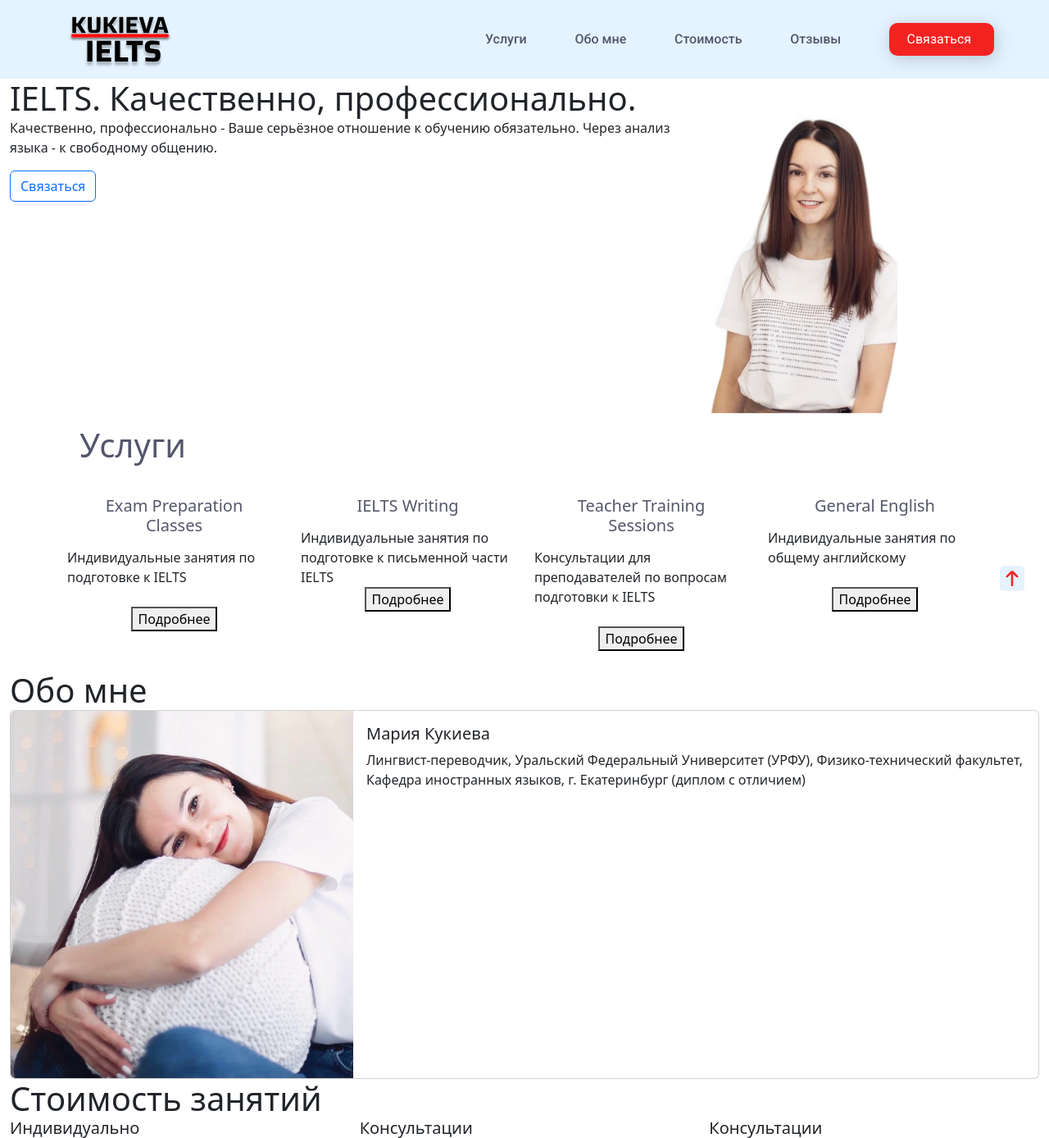
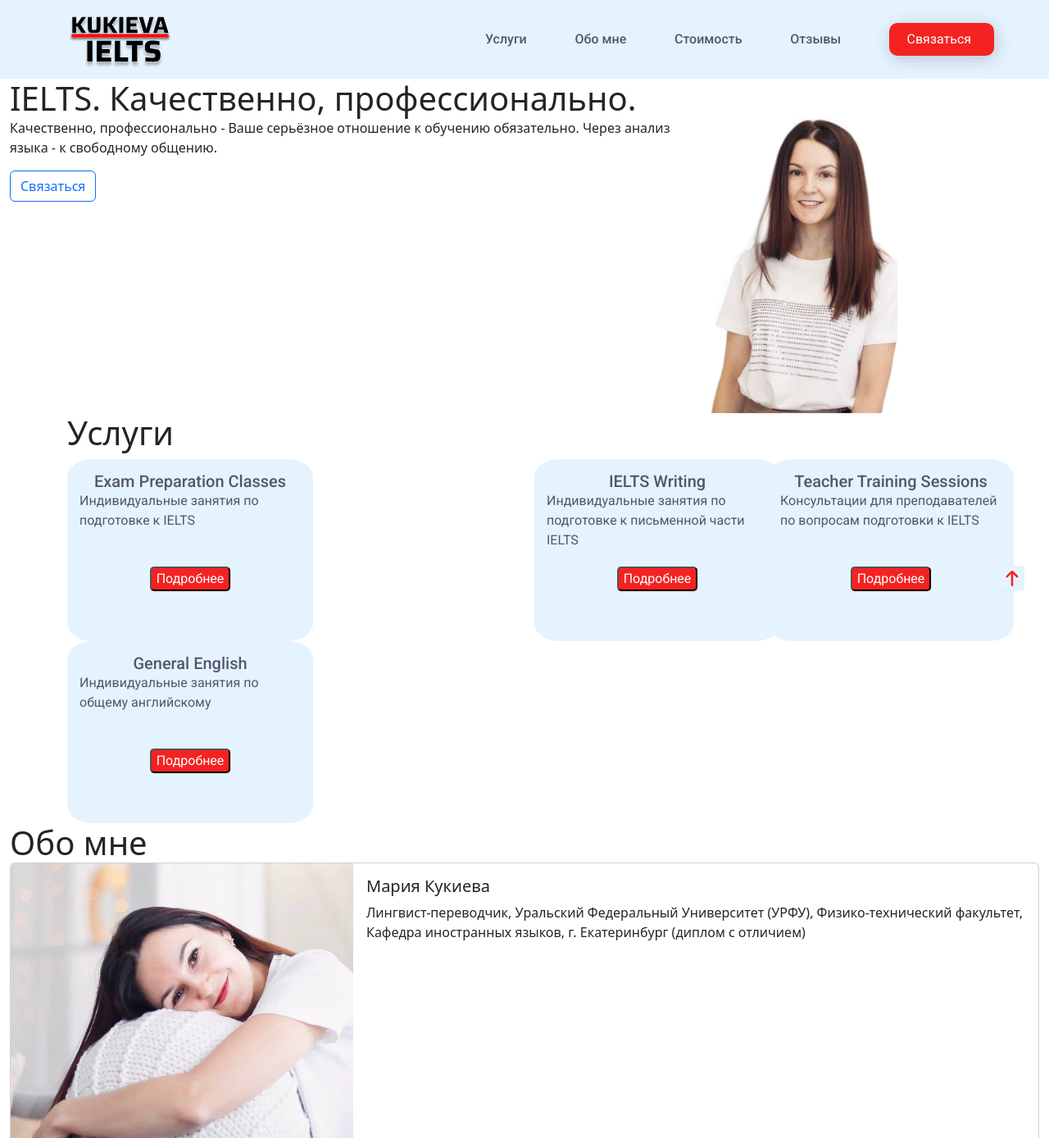
Before and after one commit to Dari-Dari/59_ielts_kukieva, a PHP site: page / in a window 1280 px wide. Shown: the top 1388 px of the page at 82% size. Run offline with PHP 8.4, Linux system fonts and the light colour scheme.

Commit message:
Update style.css
Новые имена классам и ховер

```diff
--- a/styles/style.css
+++ b/styles/style.css
@@ -93,40 +93,38 @@
   position: absolute;
   bottom: 2rem;
 }
-.main__block-3 {
-  .card-title {
+.main__block-3 .card-title__services {
   color: #54566B;
 }
-  .card-body {
+.main__block-3 .card-body__services {
   width: 300px;
   height: 222px;
   background-color: #e5f3ff;
   border-radius: 10%;
   color: #54566B;
-      font-family:"Roboto", Arial, sans-serif;
+  font-family: "Roboto", Arial, sans-serif;
   font-size: 16px;
   display: flex;
   flex-direction: column;
-
 }
-  .card-title {
-      padding:5px;
+.main__block-3 .card-title__services {
+  padding: 5px;
   margin: 10px;
 }
-  .btn {
-      box-shadow: 2px 4px 10px rgba(84, 86, 107, 0.3);
+.main__block-3 .btn__services {
+  box-shadow: 1px 1px 1px rgba(224, 179, 128, 0.3);
   border-radius: 5px;
   cursor: pointer;
   margin-top: 5px;
+  background-color: #f52222;
+  color: #fff;
 }
-  .btn:hover {
-      background-color:#FCF5EC;
+.main__block-3 .btn__services:hover {
+  background-color: #FCF5EC;
   transition: 0.5s;
   opacity: 0.85;
   color: red;
 }
-   .modal-content {
-      background-color:beige;
+.main__block-3 .modal-content__services {
+  background-color: beige;
 }
-  }
-   /*media*/
```
Lines whose indentation alone changed are shown as unchanged.
